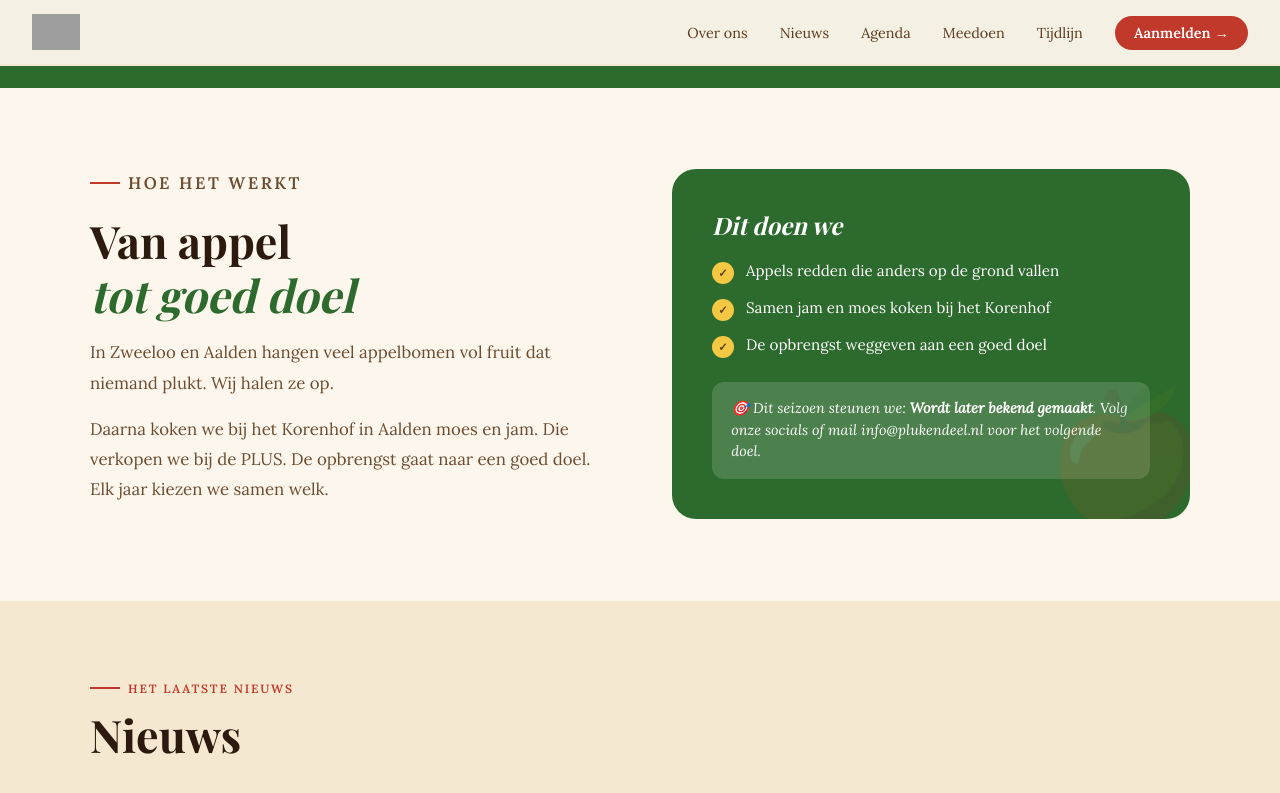
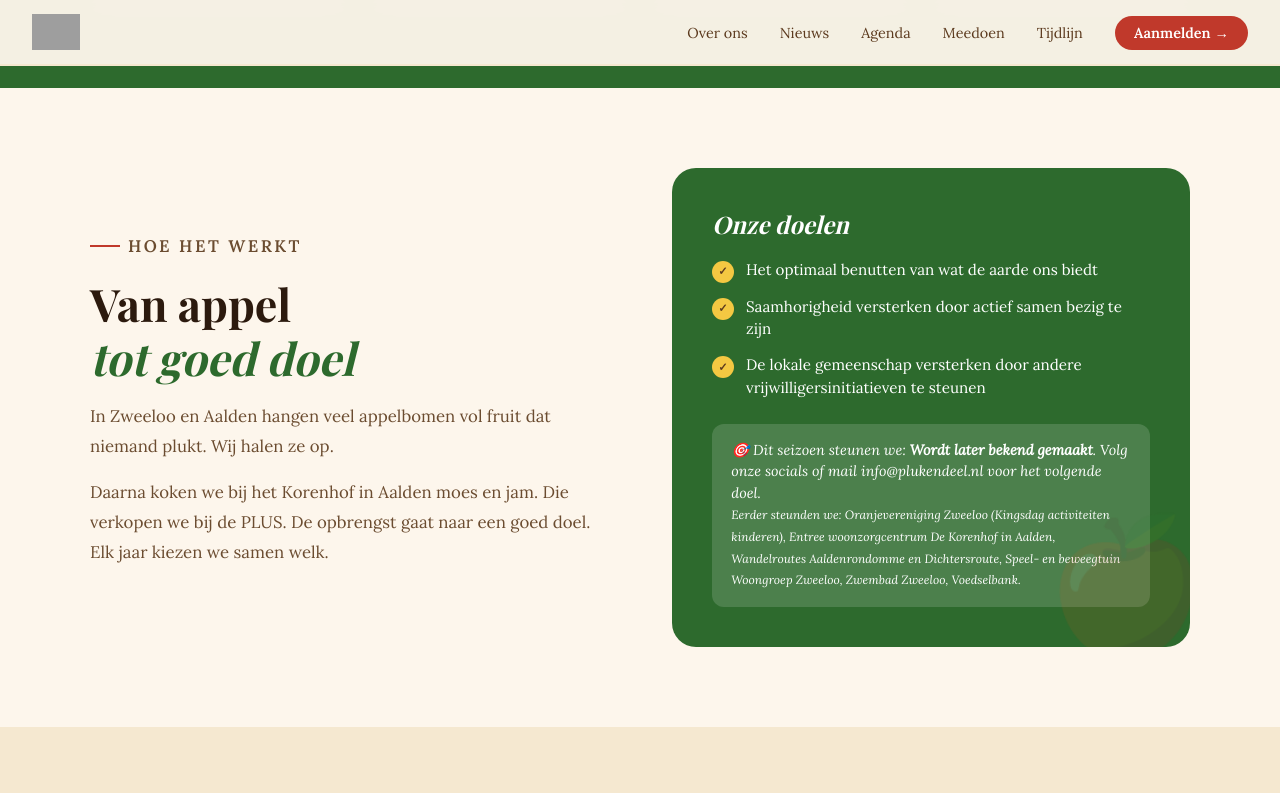
Before and after one commit to PlukenDeel/Pluk-en-Deel-2, a Jekyll site: the page built from index.html, in a window 1280 px wide and 900 px high, scrolled down 1321 px, cut to the strip 0-807 px from the top of the window. Shown: the top 793 px of the strip. Built offline with Jekyll 4.4.1, drawn with Linux system fonts in a browser that asks for light colours; some web fonts are replaced; some of the changed text lies outside the part shown; grey boxes are pictures that could not be loaded.

Commit message:
Voeg vorige goede doelen toe, update doelen sectie en nieuws 2025

```diff
--- a/_data/algemeen.yml
+++ b/_data/algemeen.yml
@@ -4,6 +4,13 @@ goed_doel: Wordt later bekend gemaakt
 goed_doel_uitleg: Volg onze socials of mail info@plukendeel.nl voor het volgende doel.
 aantal_vrijwilligers: 8
 aanmeld_url: https://www.plukendeel.nl/aanmelden/
+vorige_doelen:
+  - Oranjevereniging Zweeloo (Kingsdag activiteiten kinderen)
+  - Entree woonzorgcentrum De Korenhof in Aalden
+  - Wandelroutes Aaldenrondomme en Dichtersroute
+  - Speel- en beweegtuin Woongroep Zweeloo
+  - Zwembad Zweeloo
+  - Voedselbank
 impact:
   kilo_appels: 4800
   potjes: 1240
--- a/_data/tijdlijn.yml
+++ b/_data/tijdlijn.yml
@@ -32,7 +32,7 @@ stappen:
   - stap: 6
     maand: November
     titel: Verkopen
-    omschrijving: Op de markt en bij de PLUS in Aalden verkopen we de potjes. De opbrengst gaat naar het goede doel.
+    omschrijving: Bij de PLUS in Aalden verkopen we de potjes. De opbrengst gaat naar het goede doel.
     foto: /images/uploads/C09B98D7-8FED-4804-889F-B8F657718530-1.jpeg
     foto_alt: Verkoopkraam met appelmoes en jam bij de PLUS
   - stap: 7
--- a/index.html
+++ b/index.html
@@ -69,13 +69,13 @@ layout: default
       </div>
       <div>
         <div class="over-card">
-          <h3>Dit doen we</h3>
+          <h3>Onze doelen</h3>
           <ul class="doel-lijst">
-            <li>Appels redden die anders op de grond vallen</li>
-            <li>Samen jam en moes koken bij het Korenhof</li>
-            <li>De opbrengst weggeven aan een goed doel</li>
+            <li>Het optimaal benutten van wat de aarde ons biedt</li>
+            <li>Saamhorigheid versterken door actief samen bezig te zijn</li>
+            <li>De lokale gemeenschap versterken door andere vrijwilligersinitiatieven te steunen</li>
           </ul>
-          <div class="goed-doel-box">🎯 Dit seizoen steunen we: <strong>{{ site.data.algemeen.goed_doel }}</strong>. {{ site.data.algemeen.goed_doel_uitleg }}</div>
+          <div class="goed-doel-box">🎯 Dit seizoen steunen we: <strong>{{ site.data.algemeen.goed_doel }}</strong>. {{ site.data.algemeen.goed_doel_uitleg }}<br><small>Eerder steunden we: {{ site.data.algemeen.vorige_doelen | join: ", " }}.</small></div>
         </div>
       </div>
     </div>
```
Also changed, not shown: _data/nieuws.yml (+6 -1 lines).
